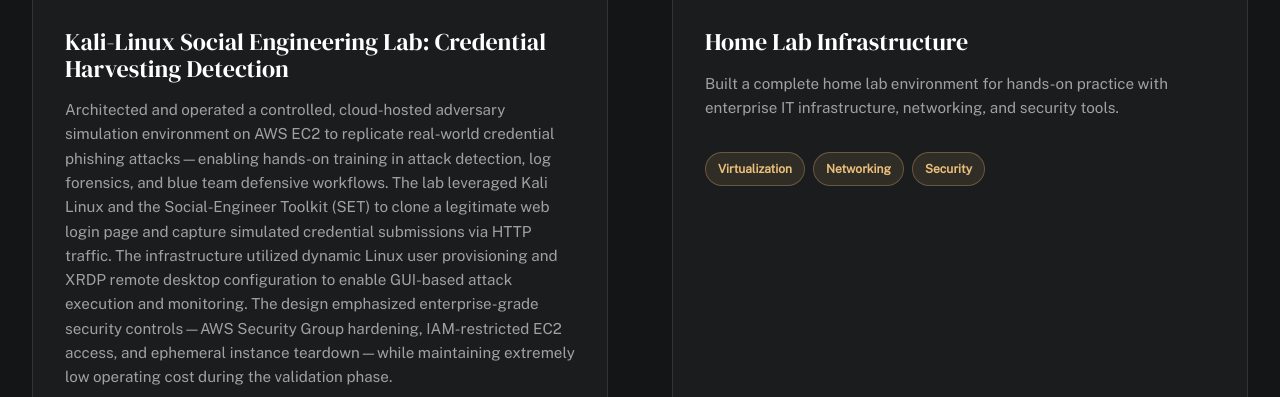
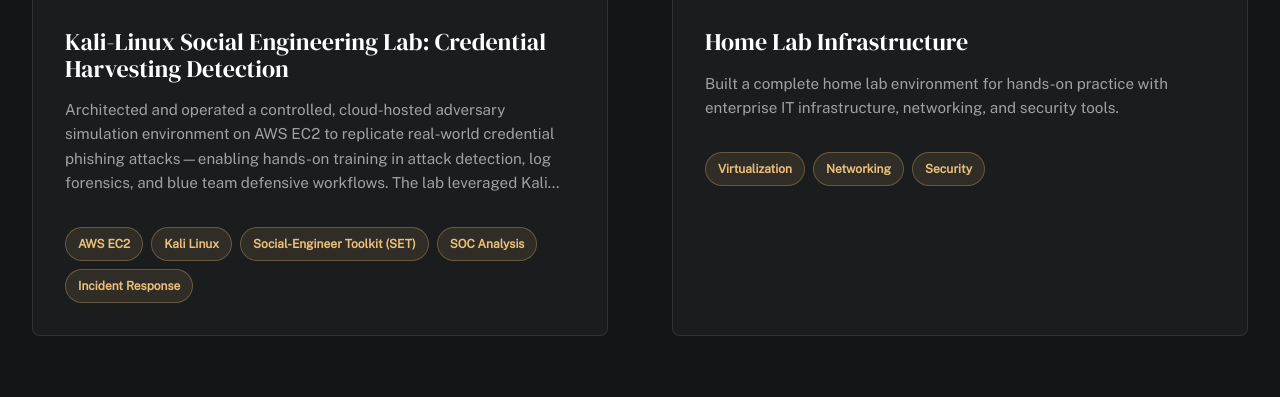
Before and after one commit to Paristech1/MyPortResu, a website built with Vite: page index.html in a window 1280 px wide. Shown: the part 4678-5075 px from the top of the page. Built offline with nearby package versions, Linux system fonts and the light colour scheme; some packages are replaced by stand-ins of ours.

Commit message:
Limit project card descriptions to 4 lines for uniform card heights

```diff
--- a/src/styles/layout.css
+++ b/src/styles/layout.css
@@ -645,6 +645,12 @@
     font-size: 0.95rem;
     line-height: 1.6;
     margin-bottom: var(--spacing-md);
+    display: -webkit-box;
+    -webkit-line-clamp: 4;
+    -webkit-box-orient: vertical;
+    overflow: hidden;
+    text-overflow: ellipsis;
+    max-height: calc(1.6em * 4);
 }
 
 .project-tags {
```
